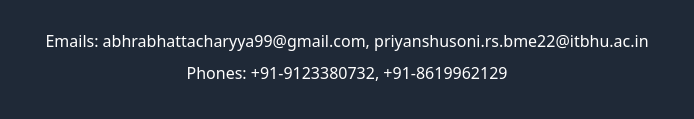
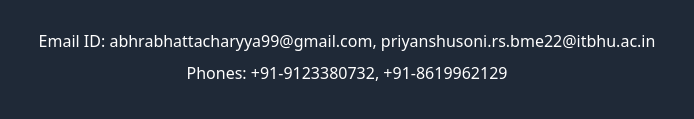
Before and after one commit to Ab281299/AP-Tech-Consultancy-and-Soltuions, a plain HTML site: page index.html in a window 1280 px wide. Shown: the part 1554-1673 px from the top of the page, 293-987 px from the left. Drawn offline with nearby package versions, Linux system fonts and the light colour scheme.

Commit message:
Update index.html

```diff
--- a/index.html
+++ b/index.html
@@ -39,7 +39,7 @@
   </section>
   <section class="py-20 px-6 bg-gray-800 text-center">
     <h3 class="text-4xl font-bold mb-8">Contact Us</h3>
-    <p class="mb-2">Emails: abhrabhattacharyya99@gmail.com, priyanshusoni.rs.bme22@itbhu.ac.in</p>
+    <p class="mb-2">Email ID: abhrabhattacharyya99@gmail.com, priyanshusoni.rs.bme22@itbhu.ac.in</p>
     <p>Phones: +91-9123380732, +91-8619962129</p>
   </section>
 </body>
```
